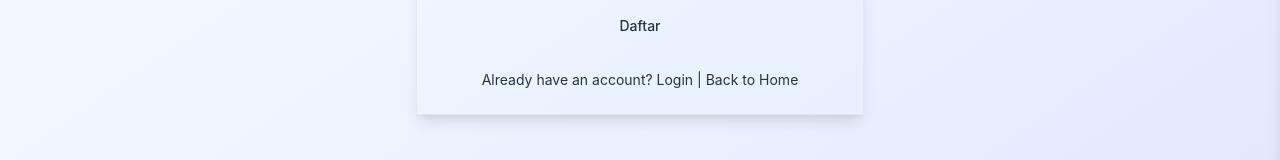
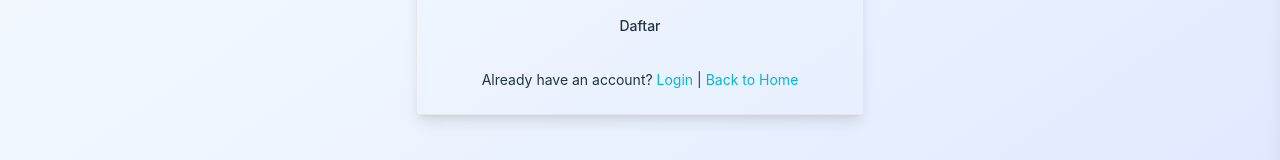
Before and after one commit to KedaiVPN/website-kedai-ssh, a React (Vite) app: page /register in a window 1280 px wide. Shown: the part 603-763 px from the top of the page. Built offline with nearby package versions, Linux system fonts and the light colour scheme.

Commit message:
Update Register.tsx

```diff
--- a/src/pages/Register.tsx
+++ b/src/pages/Register.tsx
@@ -180,7 +180,7 @@ const Register = () => {
                   Already have an account?{' '}
                   <Button
                     variant="link"
-                    className="p-0 h-auto font-normal"
+                    className="p-0 h-auto font-normal text-cyan-500 hover:text-cyan-700"
                     onClick={() => navigate('/login')}
                   >
                     Login
@@ -188,7 +188,7 @@ const Register = () => {
                   {' '}|{' '}
                   <Button
                     variant="link"
-                    className="p-0 h-auto font-normal"
+                    className="p-0 h-auto font-normal text-cyan-500 hover:text-cyan-700"
                     onClick={() => navigate('/')}
                   >
                     Back to Home
```
